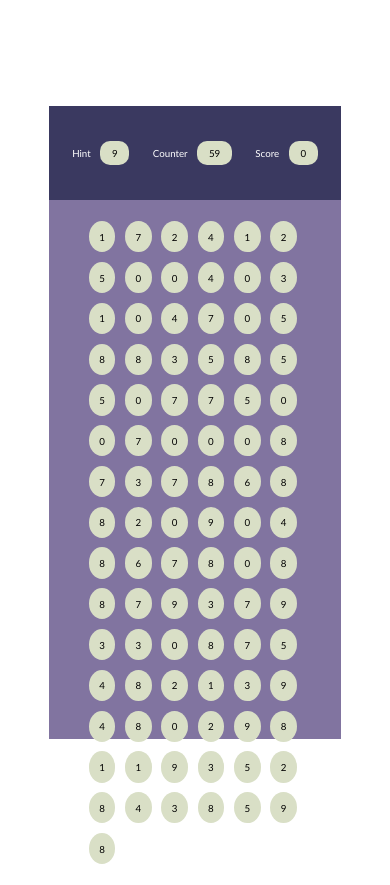
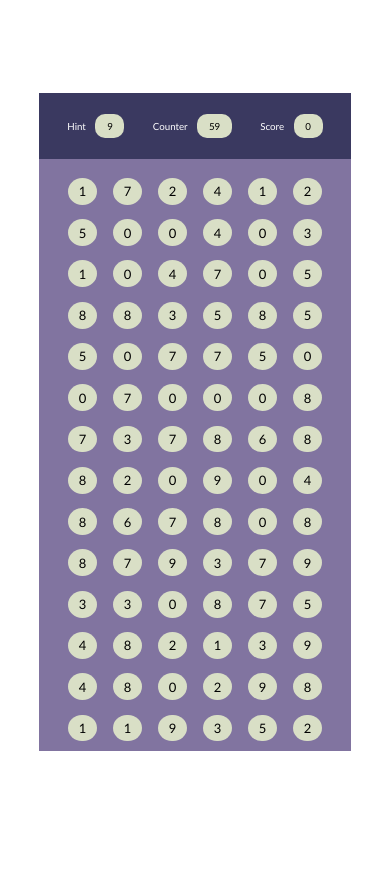
Before and after one commit to rahulsadhwani24/Bubble-Game, a plain HTML site: page index.html in a window 390 px wide. Both pictures are taken after a click on the element "Start". After the commit the page ends 844 px from the top, so only its background shows below. Drawn offline with Linux system fonts and the light colour scheme.

Commit message:
responsiveness added

```diff
--- a/script.js
+++ b/script.js
@@ -1,29 +1,18 @@
-let hint;
 let bubbles = document.querySelector('.bubbles');
 let getHint = document.querySelector('#getHint');
 let start = document.querySelector('#startGame');
 let end = document.querySelector('#endGame');
+let counter = document.querySelector('#counter');
+let hint;
 let score = 0;
-let div;
+let timeLeft = 60;
+let temp = 7;
 
 start.addEventListener('click',()=>{ startGame() });
 
-// document.querySelector('body').addEventListener('click', function() {
-//     if(end.style.display = "block"){
-//         let limit = 4;
-//         setInterval(() => {
-//             if(limit >= 0){
-//                 limit -= 1;
-//             }
-//         }, 1000);
-//         end.style.display = "none";
-//         start.style.display = "block";
-//     }
-// });
-
 function createBubbles(){
     var str = "";
-    for(var i = 0; i <= 90; i++){
+    for(var i = 0; i <= 140; i++){
         str += `<div class='bubble'>${Math.floor(Math.random()*10)}</div>`;
     }
     bubbles.innerHTML = str;
@@ -35,24 +24,22 @@ function changeHint(){
 }
 
 function startCounter(){
-    let counter = document.querySelector('#counter');
-
-    let limit = 60;
-    setInterval(() => {
-        if(limit >= 0){
-            if(limit < 10) {
-                limit = 0 + '' + limit;
-            }
-            counter.innerHTML = limit;
-            limit -= 1;
-        }
-        if(document.querySelector('#counter').innerHTML === "00"){
-            bubbles.innerHTML = "";
-            getHint.innerHTML = "0";
-            end.style.display = "block";
-            end.innerHTML = `Game Over ${'<br><br>'} your score is ${score}`;
-        }
-    }, 1000);
+    if(timeLeft === 0){
+        bubbles.innerHTML = "";
+        getHint.innerHTML = "0";
+        end.style.display = "block";
+        end.innerHTML = `Game Over ${'<br><br>'} your score is ${score}`;
+        temp = 7;
+        endGame();
+    }
+    if(timeLeft < 10) {
+        timeLeft = 0 + '' + timeLeft;
+    }
+    counter.innerHTML = timeLeft;
+    timeLeft --;
+	if (timeLeft >= 0) {
+		setTimeout(startCounter, 1000);
+	}
 }
 
 function changeScore(){
@@ -72,7 +59,22 @@ function changeScore(){
 function startGame(){
     start.style.display = 'none';
     changeScore();
-    startCounter();
+    setTimeout(startCounter, 1000);
     changeHint();
     createBubbles();
 }
+
+function endGame(){
+    if(temp === 0){
+        counter.innerHTML = "60";
+        document.querySelector("#score").innerHTML = "0";
+        score = 0;
+        end.style.display = "none";
+        start.style.display = "block";
+        timeLeft = 60;
+    }
+    temp--;
+	if (temp >= 0) {
+		setTimeout(endGame, 1000);
+	}
+}
--- a/style.css
+++ b/style.css
@@ -20,9 +20,11 @@ body{
 
 .Game{
     background-color: var(--color-one);
-    height: 75vh;
-    width: 75vw;
+    height: 78vh;
+    width: 80vw;
+    max-width: 1000px;
     position: relative;
+    overflow: hidden;
 }
 
 .start_end{
@@ -37,7 +39,8 @@ body{
 
 .controls{
     background-color: #3A3960;
-    height: 15%;
+    height: 5vw;
+    min-height: 10%;
     display: flex;
     color: #fff;
     display: flex;
@@ -62,20 +65,33 @@ body{
     font-size: clamp(.6rem, 2.5vw, 1rem);
 }
 
+.bubbles{
+    display: flex;
+    align-items: center;
+    justify-content: space-evenly;
+    padding: 12px 20px;
+    flex-wrap: wrap;
+}
+
 .bubble{
     background-color: var(--color-two);
     border-radius: 50%;
-    padding: clamp(.4rem, 2.5vw, .6rem) clamp(.4rem, 2.7vw, 1rem);
+    padding: clamp(.3rem, 1.4vw, .6rem) clamp(.4rem, 2.7vw, 1rem);
     color: #000;
     cursor: pointer;
     user-select: none;
-    margin: clamp(.3rem, .7vw, 1.2rem);
-    font-size: clamp(.6rem, 2.5vw, 1rem);
+    margin: clamp(.45rem, .6vw, 1.5rem);
+    font-size: clamp(.9rem, 3vw, 1rem);
 }
 
-.bubbles{
-    display: flex;
-    align-items: center;
-    padding: 1rem 2.2rem;
-    flex-wrap: wrap;
+@media only screen and (max-width: 600px) {
+    .bubble{
+        font-size: 13px;
+    }
 }
+
+@media only screen and (max-height: 650px) {
+    .Game{
+        max-height: 550px;
+    }
+}
```
